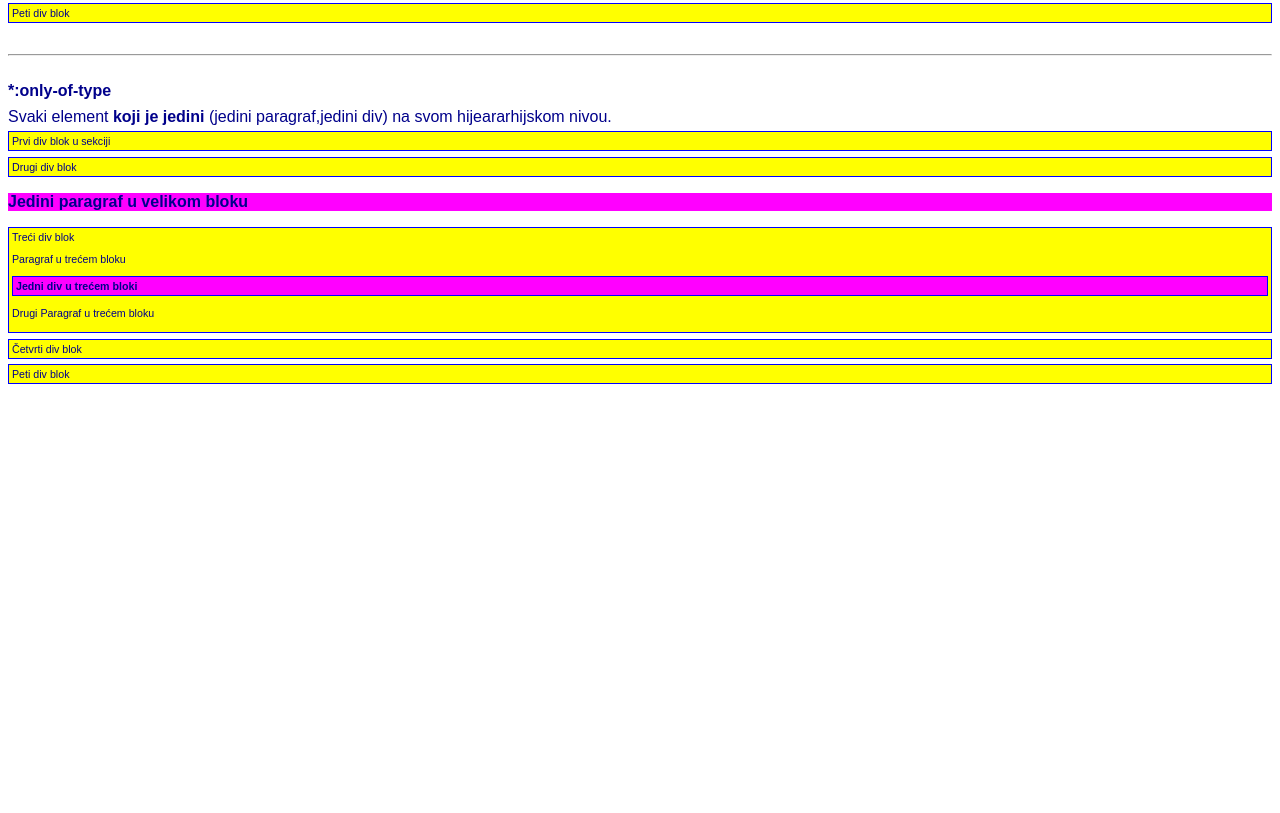
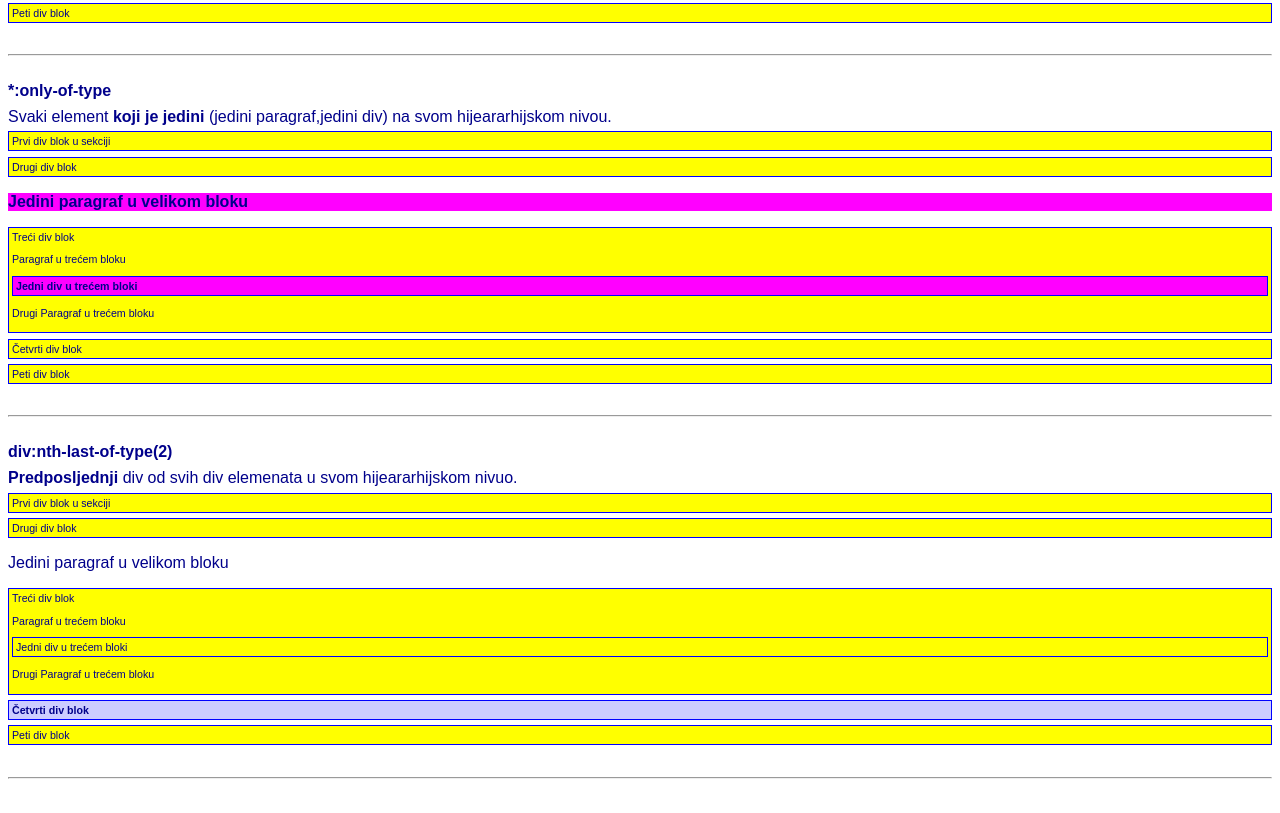
Before and after one commit to Marasz01/algebra.selektori3, a plain HTML site: page index.html in a window 1280 px wide. Shown: the part 1126-1939 px from the top of the page. Before the commit the page ends 1518 px from the top, so only its background shows below. Drawn offline with Linux system fonts and the light colour scheme.

Commit message:
add nthl

```diff
--- a/index.html
+++ b/index.html
@@ -96,6 +96,31 @@
         <div>Četvrti div blok</div>
         <div>Peti div blok</div>
       </section>
+      <br />
+      <hr />
+      <br />
+    </section>
+
+    <section>
+      <h2>div:nth-last-of-type(2)</h2>
+      <b>Predposljednji</b> div od svih div elemenata u svom hijeararhijskom
+      nivuo.
+      <section class="nthl">
+        <div>Prvi div blok u sekciji</div>
+        <div>Drugi div blok</div>
+        <p>Jedini paragraf u velikom bloku</p>
+        <div>
+          Treći div blok
+          <p>Paragraf u trećem bloku</p>
+          <div>Jedni div u trećem bloki</div>
+          <p>Drugi Paragraf u trećem bloku</p>
+        </div>
+        <div>Četvrti div blok</div>
+        <div>Peti div blok</div>
+      </section>
+      <br />
+      <hr />
+      <br />
     </section>
   </body>
 </html>
--- a/style.css
+++ b/style.css
@@ -45,3 +45,7 @@ div {
     font-weight: bold;
     background-color: magenta;
 }
+.nthl div:nth-last-of-type(2){
+    font-weight: bold;
+    background-color: #ccf;
+}
```
